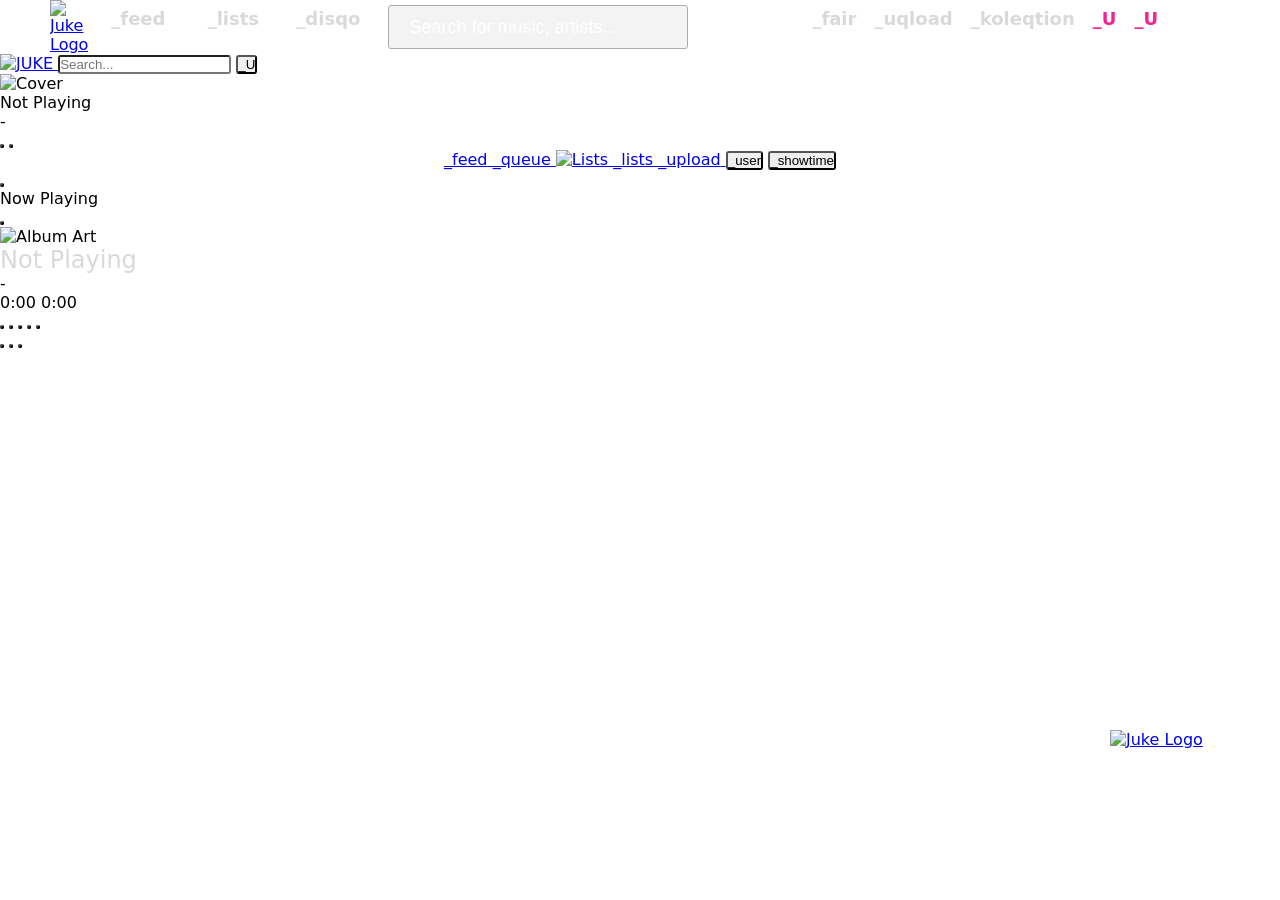
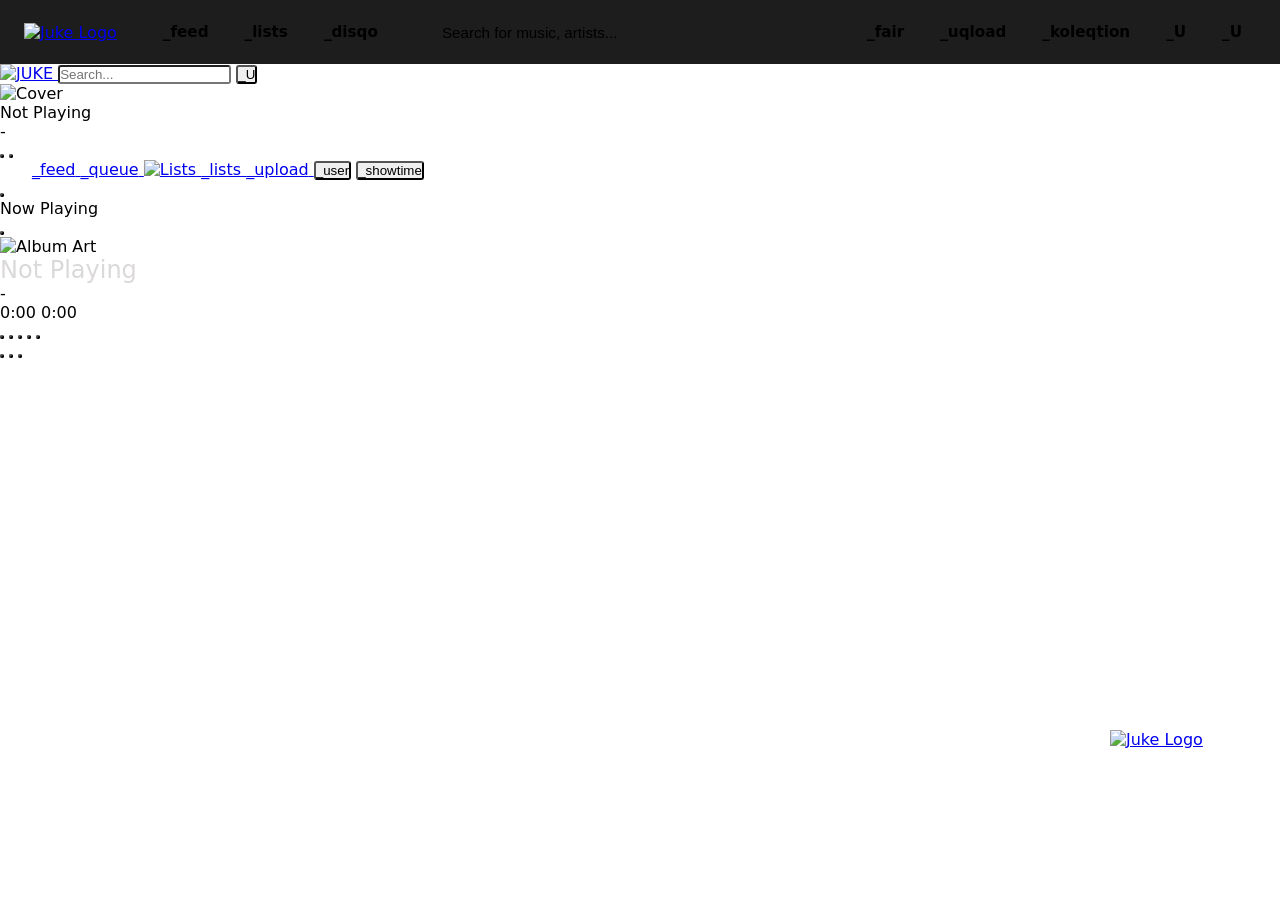

fix: add missing email_verified column, migrate existing users, fix payment redirect, unify design

--- a/public/css/styles.css
+++ b/public/css/styles.css
@@ -37,142 +37,136 @@ body.auth-page footer {
 }
 
 header {
-    margin: 0px 50px;
-    padding-bottom: 0;
+    position: sticky;
+    top: 0;
+    z-index: 900;
     display: flex;
+    align-items: center;
+    justify-content: space-between;
+    height: 64px;
+    padding: 0 24px;
+    background: rgba(10, 10, 10, 0.92);
+    backdrop-filter: blur(20px);
+    border-bottom: 1px solid var(--border-subtle);
 }
-
 
 nav {
     display: flex;
-    position: relative;
-    justify-content: center;
+    align-items: center;
+    gap: 32px;
+    flex: 1;
+    margin-left: 32px;
 }
 
 .header-right {
     display: flex;
-    margin-right: 50px;
-}
-
-.header-right .nav-buttons {
-    width: auto;
-    margin: 1px 20px;
-    gap: 10px;
-}
-
-.header-right .nav-buttons a {
-    min-width: 0;
-    padding: 0 4px;
-}
-
-.header-right .nav-buttons a.logout-link {
-    margin-left: -6px;
+    align-items: center;
+    gap: 16px;
 }
 
 .nav-buttons {
     display: flex;
-    border: none;
-    margin: 1px 100px;
-    margin-left: 10px;
-    height: 40px;
-    width: 130px;
-    float: right;
-    gap: 15px;
+    align-items: center;
+    gap: 8px;
 }
 
 .nav-buttons a {
-    position: relative;
-    color: #dbd8d8;
+    color: var(--white-70);
     text-decoration: none;
-    font-size: 18px;
+    font-size: 0.95rem;
     font-weight: 600;
-    margin-top: 6.5px;
-    padding: 0 5px;
-    display: inline-block;
-    min-width: 80px;
-    text-align: center;
-    transition: transform 0.3s ease, font-weight 0.3s ease;
+    padding: 8px 14px;
+    border-radius: 6px;
+    transition: color 0.2s ease, background 0.2s ease;
 }
 
-a:hover {
-    transform: scale(1.05);
-    color: #5957c4;
-    opacity: 0.8;
+.nav-buttons a:hover {
+    color: var(--white);
+    background: var(--bg-card-hover);
+    transform: none;
+    opacity: 1;
+}
+
+.nav-buttons a.active {
+    color: var(--white);
+    background: var(--bg-card);
 }
 
 .login {
-    color: #F72193 !important;
-    font-weight: 900;
+    color: var(--juke-pink) !important;
+    font-weight: 700;
+}
+
+.login:hover {
+    background: var(--juke-pink-15) !important;
 }
 
 /* Logo */
 .logo-img {
-    position: sticky;
-    z-index: 1000;
-    height: 90px;
+    height: 44px;
     width: auto;
 }
 
 /* Search Bar */
 .search-container {
+    position: relative;
     display: flex;
-    max-width: 600px;
+    max-width: 420px;
     width: 100%;
-    margin: 5px 60px;
-    max-height: 44px;
-    opacity: 0.8;
+    margin: 0;
 }
 
 .search-bar {
     flex: 1;
-    padding: 0px 20px;
-    border: 1px solid;
-    border-color: rgb(155, 151, 151);
-    border-style: double;
-    font-size: 18px;
-    background: rgba(124, 122, 122, 0.1);
-    color: #ffffff !important;
+    padding: 10px 18px;
+    border: 1px solid var(--border-primary);
+    border-radius: 24px;
+    font-size: 0.95rem;
+    background: var(--bg-secondary);
+    color: var(--white);
     outline: none;
-    transition: all 0.2s;
-    width: 300px;
-    height: 44px;
+    transition: border-color 0.2s, background 0.2s;
 }
 
 .search-bar:focus {
-    border-color: var(--border-color-focus) !important;
-    border: 2px solid;
-    color: var(--white) !important;
+    border-color: var(--border-primary);
+    background: var(--bg-tertiary);
 }
 
 .search-bar::placeholder {
-    color: var(--white-60);
+    color: var(--white-50);
 }
 
 .search-btn {
-    height: 44px;
-    background-color: var(--background-btn);
+    position: absolute;
+    right: 6px;
+    top: 50%;
+    transform: translateY(-50%);
+    height: 32px;
+    width: 32px;
+    background: transparent;
     border: none;
-    padding: 0 20px;
-    border-radius: 0 20px 20px 0;
-    transition: background 0.2s ease;
+    border-radius: 50%;
+    color: var(--white-60);
     cursor: pointer;
-    color: #ffffff;
+    transition: color 0.2s, background 0.2s;
 }
 
 .search-btn:hover {
-    border-color: #00ffd0;
+    color: var(--white);
+    background: var(--bg-card-hover);
 }
 
 .search-results {
     position: absolute;
-    top: calc(100% + 6px);
+    top: calc(100% + 10px);
     left: 0;
     right: 0;
-    background: rgba(16, 10, 86, 0.98);
-    border: 1px solid var(--border-tertiary);
-    box-shadow: 0 14px 30px rgba(0, 0, 0, 0.35);
+    background: var(--bg-secondary);
+    border: 1px solid var(--border-primary);
+    box-shadow: var(--shadow-lg);
     z-index: 2000;
-    border-radius: 6px;
+    border-radius: 12px;
     overflow: hidden;
     max-height: 60vh;
     overflow-y: auto;
@@ -186,10 +180,11 @@ a:hover {
     text-align: left;
     display: flex;
     align-items: center;
-    gap: 10px;
-    padding: 10px 12px;
-    color: #dbd8d8;
+    gap: 12px;
+    padding: 10px 14px;
+    color: var(--white-80);
     cursor: pointer;
+    transition: background 0.15s;
 }
 
 .search-results__item:hover {
@@ -202,8 +197,8 @@ a:hover {
 }
 
 .search-results__cover {
-    width: 34px;
-    height: 34px;
+    width: 38px;
+    height: 38px;
     border-radius: 4px;
     object-fit: cover;
     flex: 0 0 auto;
@@ -227,14 +222,14 @@ a:hover {
 
 .search-results__subtitle {
     font-size: 0.8rem;
-    opacity: 0.8;
+    color: var(--white-50);
     white-space: nowrap;
     overflow: hidden;
     text-overflow: ellipsis;
 }
 
 .search-results__play {
-    color: #F72193;
+    color: var(--white);
     flex: 0 0 auto;
 }
 
